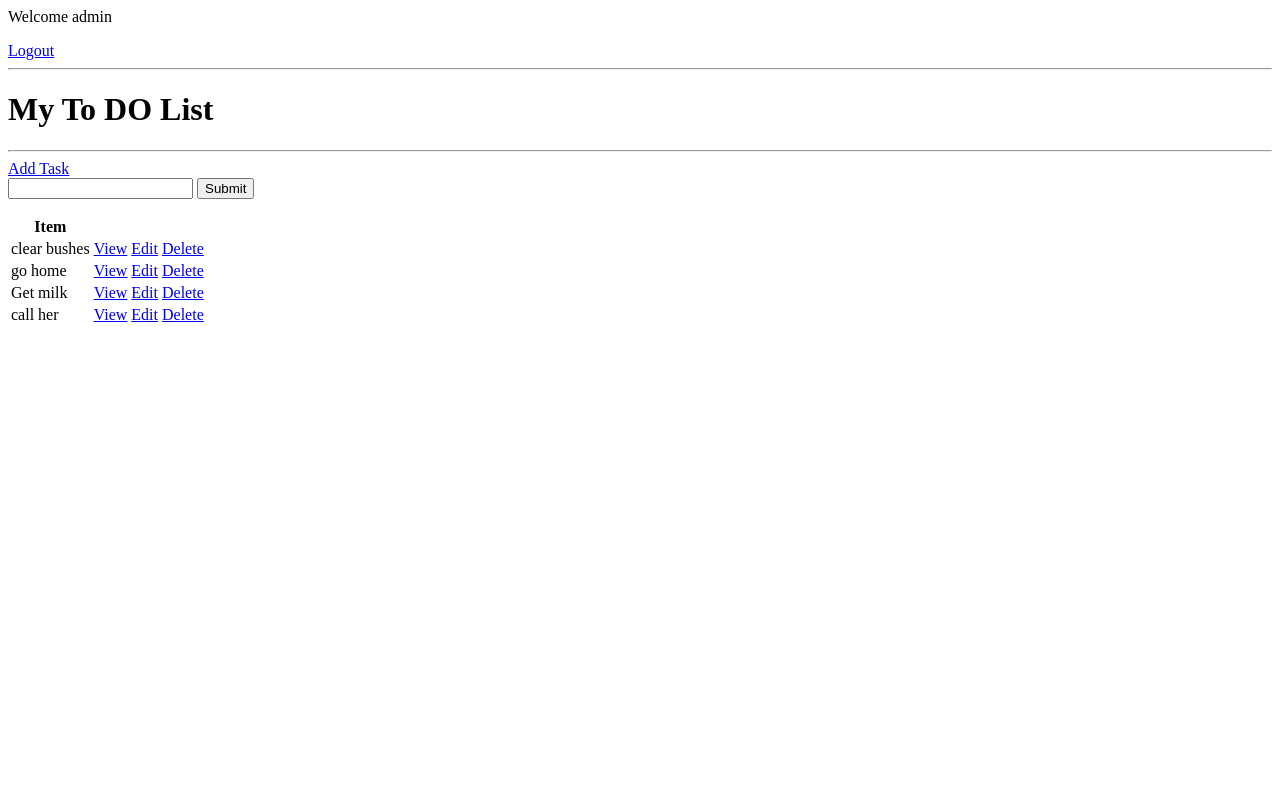
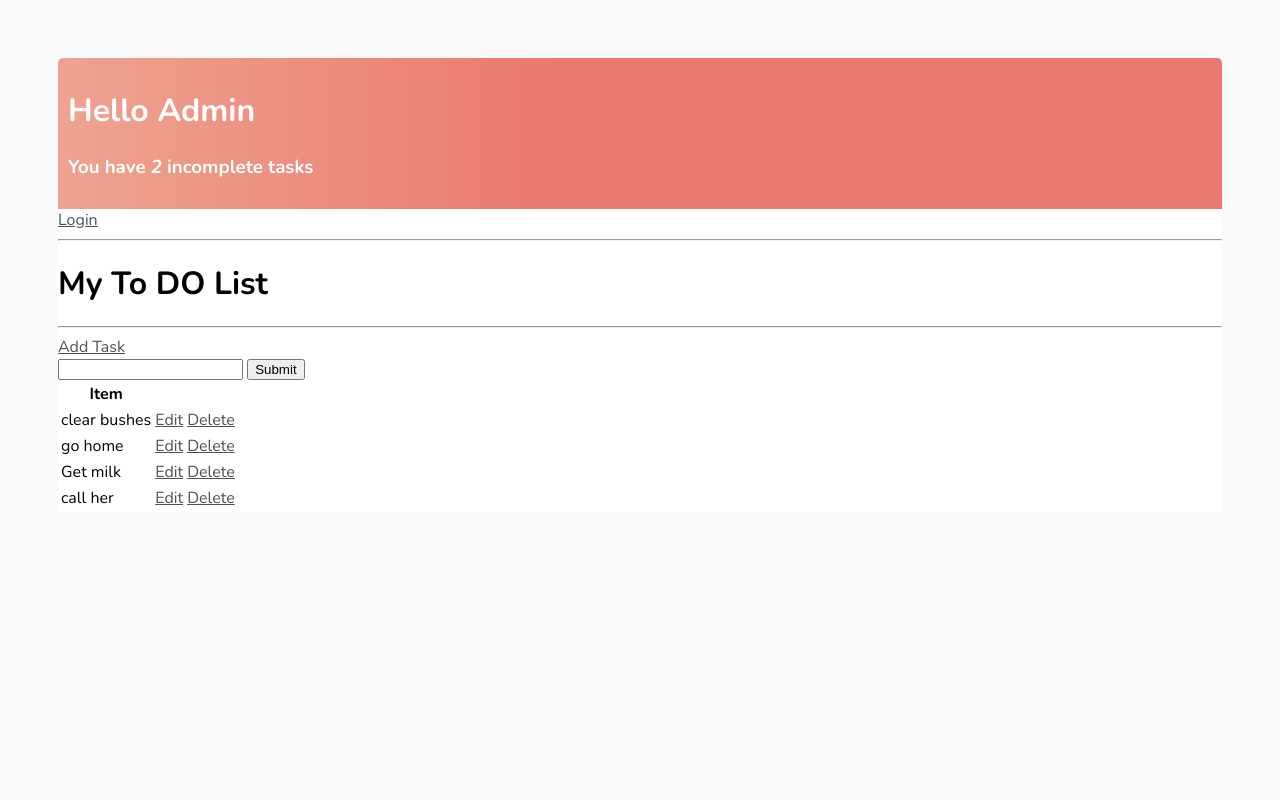
Before and after one commit to Akelvino/Todo_LIst, a Django app: page / in a window 1280 px wide. Run offline with Django 4.2, Linux system fonts and the light colour scheme; a user stored in the database is signed in; data comes from the database, SQL or seed files in the repository; both versions use the stored data as it was after the commit.

Commit message:
Finished ToDo list project

```diff
--- /dev/null
+++ b/base/templates/base.html
@@ -0,0 +1,50 @@
+<!DOCTYPE html>
+<html lang="en">
+<head>
+  <meta charset="UTF-8" />
+  <title>To Do Items</title>
+  <meta name="viewport" content="width=device-width,initial-scale=1" />
+  <meta name="description" content="" />
+  <link rel="stylesheet" href="style.css">
+  <link rel="preconnect" href="https://fonts.googleapis.com">
+  <link rel="preconnect" href="https://fonts.gstatic.com" crossorigin>
+  <link href="https://fonts.googleapis.com/css2?family=Nunito:ital,wght@0,200..1000;1,200..1000&family=Poppins:wght@200;400;500;800&display=swap" rel="stylesheet">
+
+  <style>
+    body{
+      background-color:#FAFAFA;
+      font-family: "Nunito", serif;
+      padding: 50px;
+    }
+
+    .container{
+      max-width:550px:
+      margin:auto;
+      background-color:white;
+    }
+
+    a,p{
+      color:#4b5156;
+    }
+
+    .header-bar{
+      display:flex;
+      justify-content: space-between;
+      color:white;
+      padding:10px;
+      border-radius: 5px 5px 0 0;
+      background: linear-gradient(90deg, #EEA390 0%, #EB796F 43%, #EB796F 100%)
+
+    }
+  </style>
+</head>
+
+<body>
+  <div class="container">
+    {% block content %}
+    {% endblock content %}
+  </div>
+
+
+</body>
+</html>
--- a/base/templates/base/delete.html
+++ b/base/templates/base/delete.html
@@ -1,6 +1,11 @@
+{% extends 'base.html' %}
+{% block content %}
+
 <a href="{% url 'home' %}">Go back</a>
 <form method="POST">
     {% csrf_token %}
     <p>Are you sure you want to delete this task?{{task}}</p>
     <input type='submit' value="Delete">
 </form>
+
+{% endblock content %}
--- a/base/templates/base/edit.html
+++ /dev/null
@@ -1 +0,0 @@
-Edit page
--- a/base/templates/base/login.html
+++ b/base/templates/base/login.html
@@ -1,3 +1,6 @@
+
+{% extends 'base.html' %}
+{% block content %}
 <h1>Login</h1>
 
 <form method= 'POST'>
@@ -8,3 +11,5 @@
 </fomr>
 
 <p>You don't have an account? <a href="{% url 'register' %}">Register</a></p>
+
+{% endblock content %}
--- a/base/templates/base/register.html
+++ b/base/templates/base/register.html
@@ -1,3 +1,6 @@
+{% extends 'base.html' %}
+
+{% block content %}
 <h1>Register</h1>
 
 <form method= 'POST'>
@@ -6,5 +9,6 @@
 
     <input type='submit' value='Register'>
 </fomr>
+<p>You have an account? click <a href="{% url 'login' %}">here</a> to log in </p>
 
-<p>You have an account? click <a href="{% url 'login' %}">here</a> to log in </p>
+{% endblock content%}
--- a/base/templates/base/task.html
+++ /dev/null
@@ -1 +0,0 @@
-<h1>Task {{task}}</h1>
--- a/base/templates/base/task_form.html
+++ b/base/templates/base/task_form.html
@@ -1,3 +1,6 @@
+{% extends 'base.html' %}
+
+{% block content %}
 <h1>Task Form</h1>
 <a href="{% url 'home' %}">Go back</a>
 <form method ='POST' action ="">
@@ -6,3 +9,5 @@
 
     <input type='submit', label="Submit">
 </form>
+
+{% endblock content%}
--- a/base/templates/base/task_list.html
+++ b/base/templates/base/task_list.html
@@ -1,5 +1,14 @@
-{% if request.user.is_authenticated %}
-    <p>Welcome {{request.user}}</p>
+{% extends 'base.html' %}
+{% block content %}
+
+<div class="header-bar">
+    <div>
+        <h1>Hello {{request.user|title}}<h1>
+            <h3>You have <i>{{count}}</i> incomplete task{{ count|pluralize:"s"}}</h3>
+    </div>
+</div>
+
+    {% if request.user.%}
         <a href="{% url 'logout' %}">Logout</a>
     {% else %}
         <a href="{% url 'login' %}">Login</a>
@@ -20,10 +29,10 @@
     {% for task in tasks %}
         <tr>
             <td>{{task.title}}</td>
-        <td><a href="{% url 'task' task.id %}">View</a></td>
             <td><a href="{% url 'task-update' task.id %}">Edit</a></td>
             <td><a href="{% url 'task-delete' task.id%}">Delete</a></td>
     {% empty %}
         <h3>No item in list</h3>
     {% endfor %}
         </table>
+ {% endblock content %}
--- a/base/views.py
+++ b/base/views.py
@@ -57,7 +57,7 @@
     def get_context_data(self, **kwargs):
         context = super().get_context_data(**kwargs)
         context['tasks']=context['tasks'].filter(user=self.request.user)
-        context['count']=context['tasks'].filter(complete=False)
+        context['count']=context['tasks'].filter(complete=False).count()
 
         search_input = self.request.GET.get('search-area') or ''
         if search_input:
```
Also changed, not shown: db.sqlite3. Lines whose indentation alone changed are shown as unchanged.
